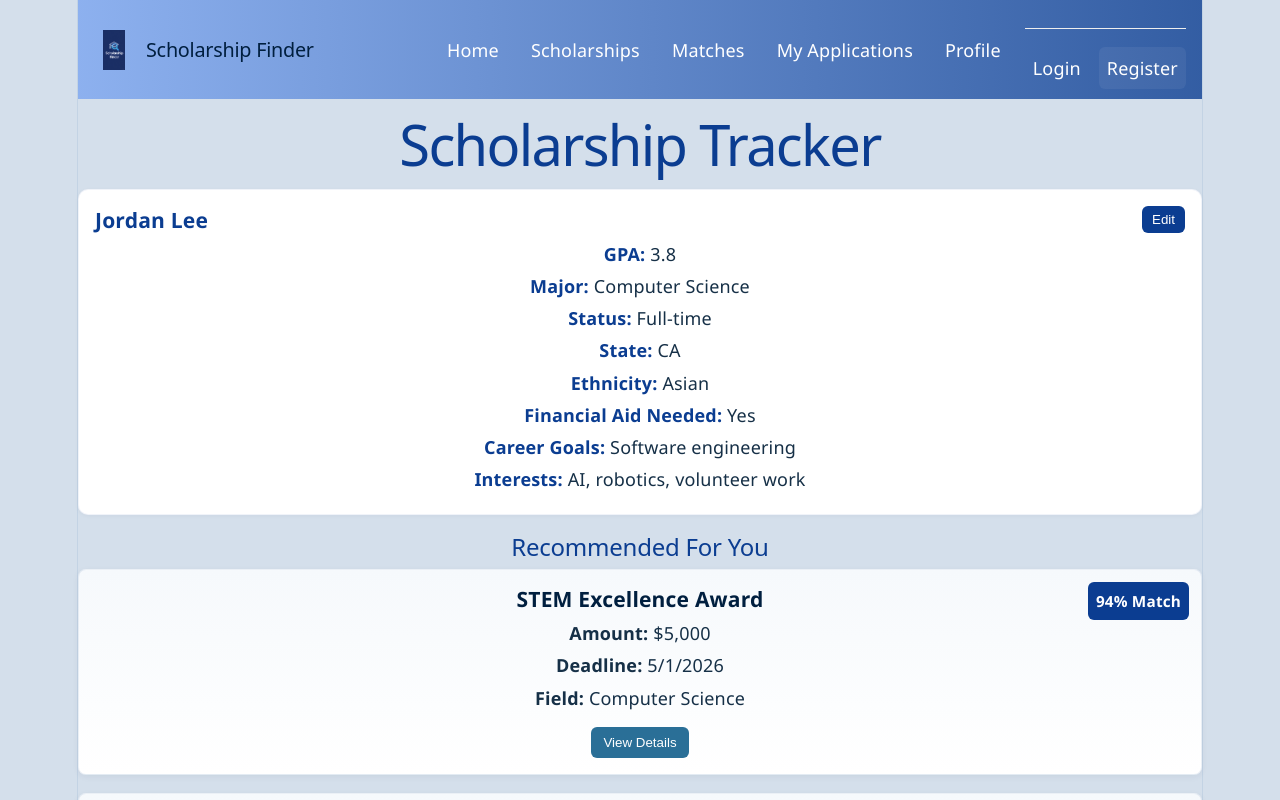
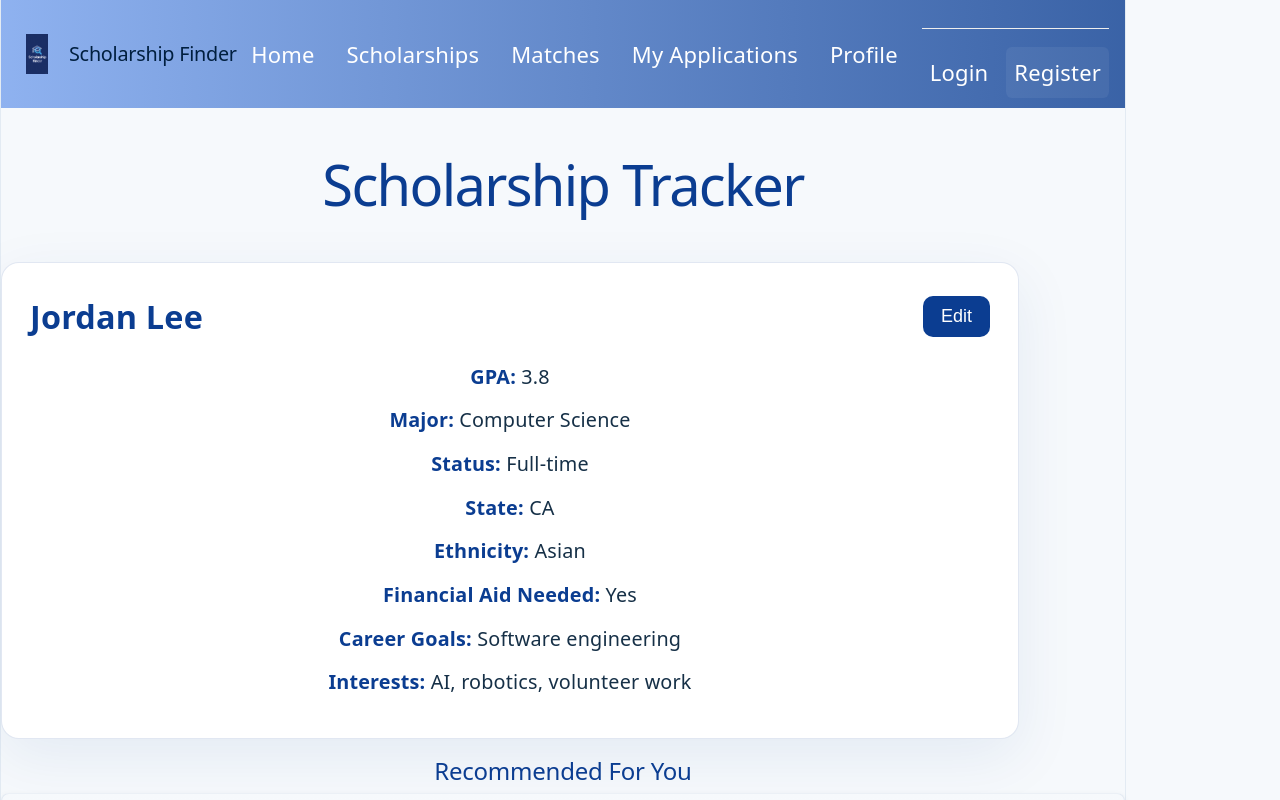
Before and after one commit to code-differently/26q1-team5-capstone, a React app in the folder frontend/: page / in a window 1280 px wide. Shown: the top 800 px of the page. Built offline with nearby package versions, Linux system fonts and the light colour scheme; the HTML template or start-up script is replaced by a standard one.

Commit message:
edited the prifile card

```diff
--- a/frontend/src/Components/ProfileCard.css
+++ b/frontend/src/Components/ProfileCard.css
@@ -1,47 +1,85 @@
+
 :root {
     --navy: #0b3d91;
     --muty: #f6f9fc;
-    --accent: #2a6f97
+    --accent: #2a6f97;
+    --sans: system-ui, 'Segoe UI', Roboto, sans-serif;
+}
+
+html,
+body,
+#root {
+    min-height: 100%;
+    margin: 0;
+}
+
+body {
+    background: var(--muty);
+    color: #072137;
+    font-family: var(--sans);
+    font-size: 22px;
+    line-height: 1.6;
+}
+
+.app-shell {
+    min-height: 100vh;
+    padding: 40px;
+    box-sizing: border-box;
+    width: 100%;
+    display: flex;
+    flex-direction: column;
+    align-items: center;
+    justify-content: flex-start;
+    gap: 24px;
+    }
+
+.app-shell h1 {
+    font-size: clamp(2.8rem, 5vw, 4rem);
+    margin: 0;
+    color: var(--navy);
 }
 
 .card.profile-card {
+    width: min(960px, 100%);
     background: #fff;
-    border: 1px solid rgba(11, 61, 145, 0.06);
-    padding: 16px;
-    border-radius: 10px;
-    box-shadow: 0 1px 4px rgba(1, 22, 40, 0.04)
+    border: 1px solid rgba(11, 61, 145, 0.12);
+    padding: 28px;
+    border-radius: 18px;
+    box-shadow: 0 18px 60px rgba(11, 61, 145, 0.08);
 }
 
 .card-header {
     display: flex;
     justify-content: space-between;
     align-items: center;
-    margin-bottom: 8px
+    margin-bottom: 18px;
 }
 
 .card-header h3 {
     margin: 0;
-    color: var(--navy)
+    color: var(--navy);
+    font-size: 1.8rem;
 }
-
 .card-header button {
     background: var(--navy);
     color: #fff;
     border: none;
-    padding: 6px 10px;
-    border-radius: 6px;
-    cursor: pointer
+    padding: 10px 18px;
+    border-radius: 10px;
+    cursor: pointer;
+    font-size: 1rem;
 }
 
 .card-body p {
-    margin: 6px 0;
-    color: #163047
+    margin: 12px 0;
+    color: #163047;
+    font-size: 1.1rem;
 }
 
 .card-body strong {
-    color: #0b3d91
+    color: #0b3d91;
 }
 
 .profile-card .financial {
-    font-weight: 600
+    font-weight: 600;
 }
```
